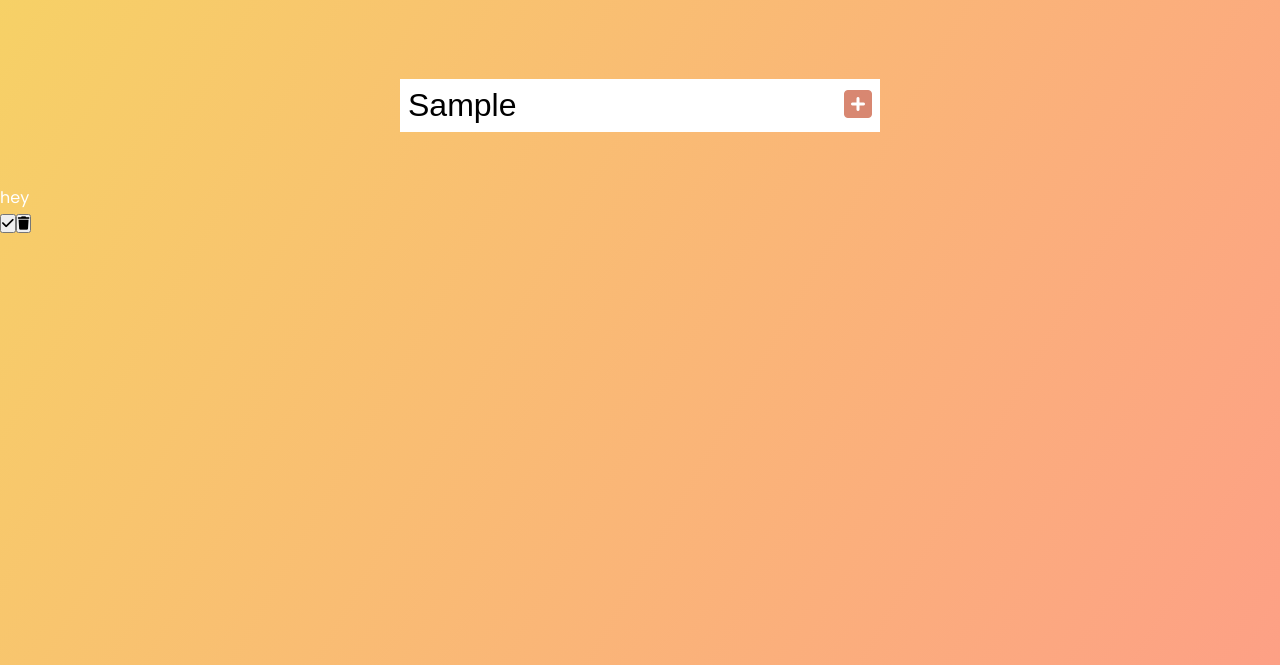
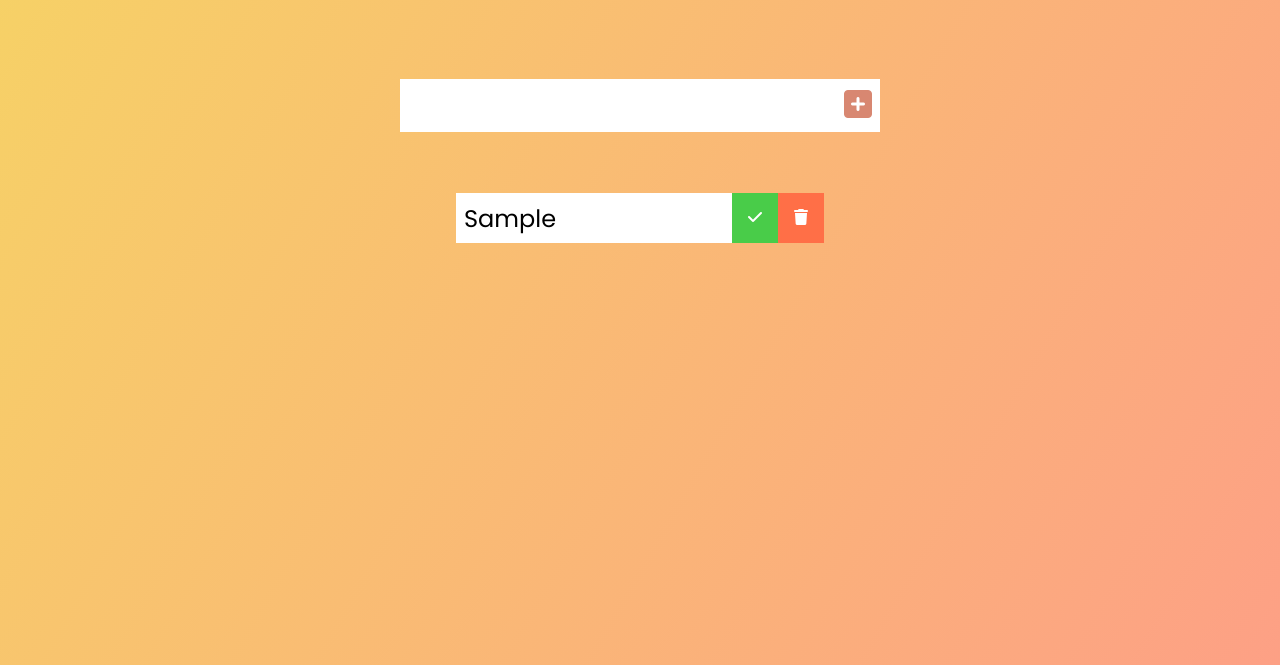
Before and after one commit to iwasaki-hub/website, a plain HTML site: page index.html in a window 1280 px wide. Both pictures are taken after typing "Sample" into the empty fields and a click on the button 858 px from the left and 240 px from the top of the page. Shown: the part 135-800 px from the top of the page. Drawn offline with Linux system fonts and the light colour scheme.

Commit message:
Create todo-item style

```diff
--- a/app.js
+++ b/app.js
@@ -18,7 +18,7 @@ function addTodo(event) {
   todoDiv.classList.add("todo");
   // Create Li
   const newTodo = document.createElement("li");
-  newTodo.innerText = "hey";
+  newTodo.innerText = todoInput.value;
   newTodo.classList.add("todo-item");
   todoDiv.appendChild(newTodo);
 
@@ -31,9 +31,12 @@ function addTodo(event) {
   //   Trash Mark Button
   const trashButton = document.createElement("button");
   trashButton.innerHTML = '<i class="fas fa-trash"></i>';
-  trashButton.classList.add("complete-btn");
+  trashButton.classList.add("trash-btn");
   todoDiv.appendChild(trashButton);
 
   //   Append to List
   todoList.appendChild(todoDiv);
+
+  // Clear Todo Input value
+  todoInput.value = "";
 }
--- a/style.css
+++ b/style.css
@@ -42,3 +42,46 @@ form button:hover {
   background: #d88771;
   color: white;
 }
+
+.todo-container {
+  display: flex;
+  justify-content: center;
+  align-items: center;
+}
+
+.todo-list {
+  min-width: 30%;
+  list-style: none;
+}
+
+.todo {
+  margin: 0.5rem;
+  background: white;
+  color: black;
+  font-size: 1.5rem;
+  display: flex;
+  justify-content: space-between;
+  align-items: center;
+}
+
+.todo li {
+  flex: 1;
+}
+
+.trash-btn,
+.complete-btn {
+  background: #ff6f47;
+  color: white;
+  border: none;
+  padding: 1rem;
+  cursor: pointer;
+  font-size: 1rem;
+}
+
+.complete-btn {
+  background: rgb(73, 204, 73);
+}
+
+.todo-item {
+  padding: 0rem 0.5rem;
+}
```
